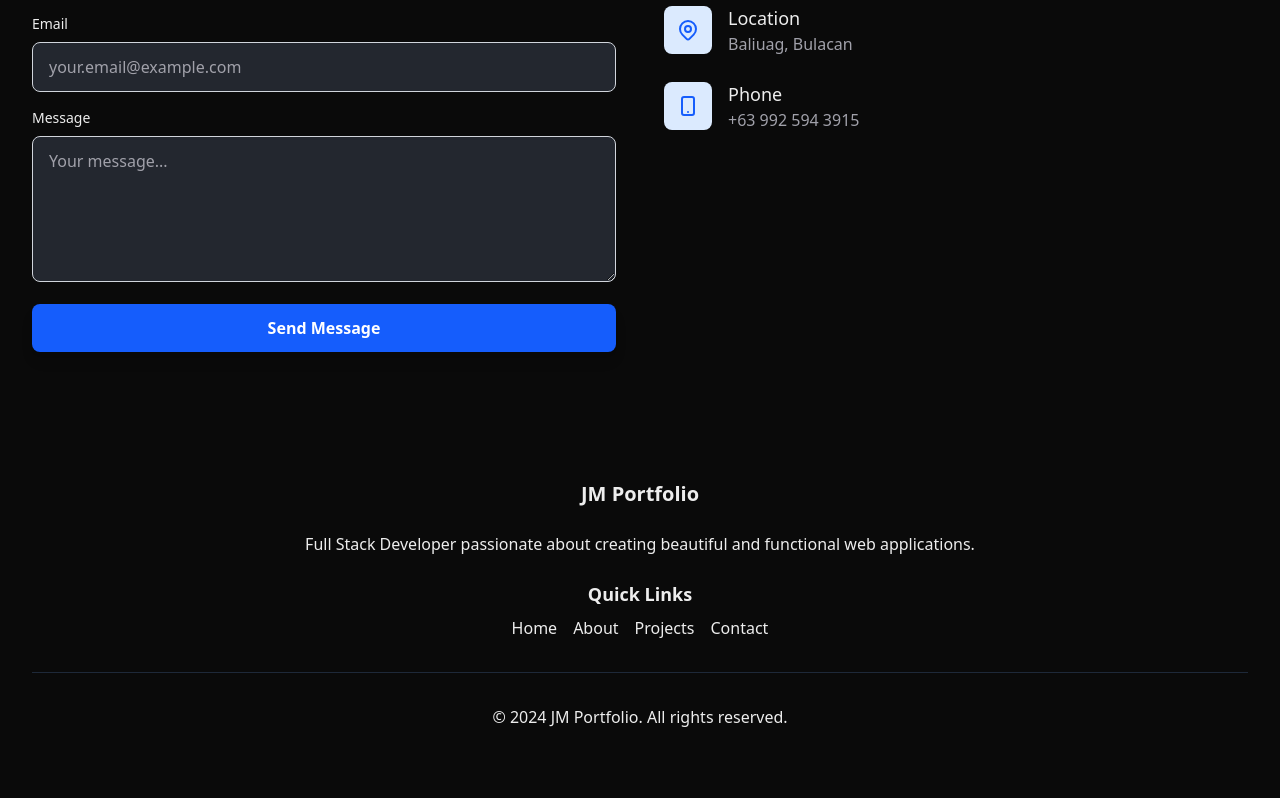
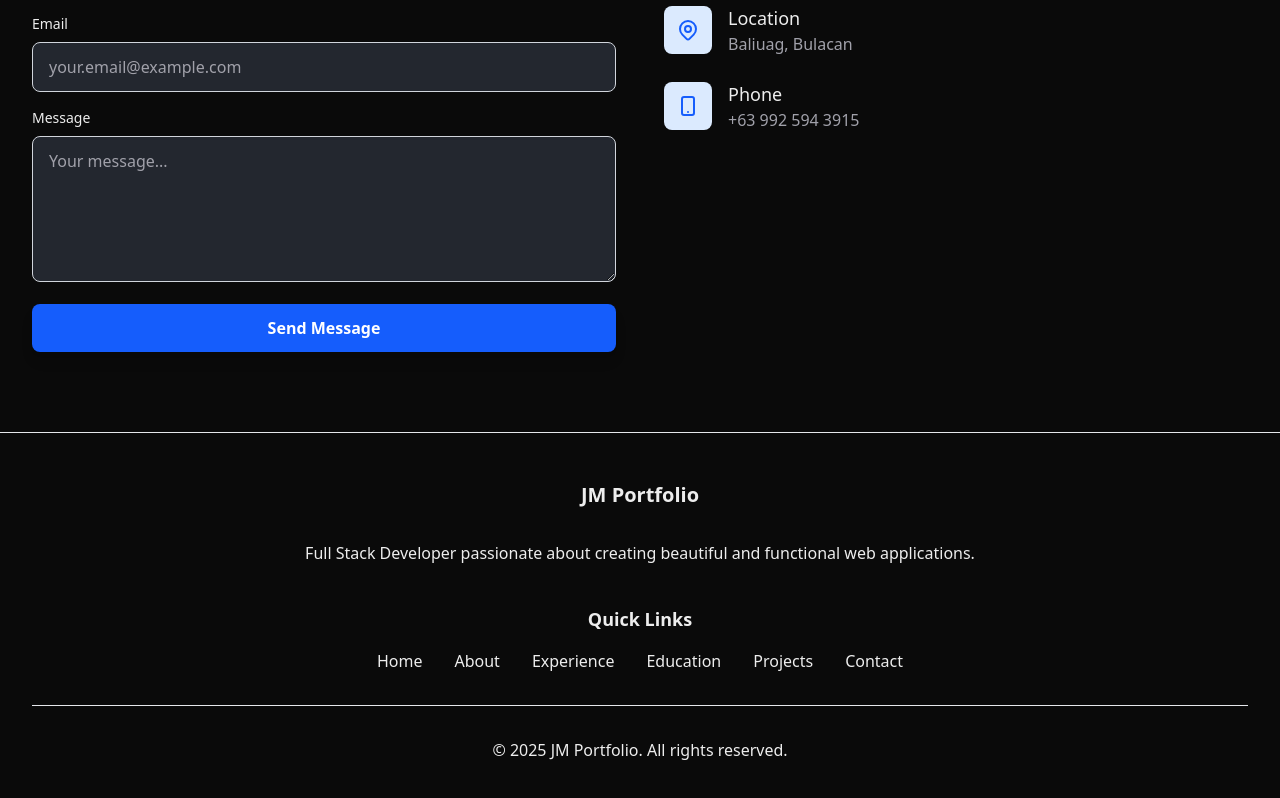
Before and after one commit to micogemino/jm-portfolio, a Next.js app: page / in a window 1280 px wide. Shown: the part 7712-8510 px from the top of the page. Before the commit the page ends 8489 px from the top, so only its background shows below. Built offline with nearby package versions, Linux system fonts and the light colour scheme.

Commit message:
update footer

```diff
--- a/app/components/Footer.tsx
+++ b/app/components/Footer.tsx
@@ -2,26 +2,61 @@
 
 export default function Footer() {
   return (
-    <footer className="py-12 bg-[var(--background)] text-[var(--foreground)]">
+    <footer className="py-12 bg-[var(--background)] text-[var(--foreground)] border-t border-gray-200 dark:border-gray-700">
       <div className="max-w-7xl mx-auto px-4 sm:px-6 lg:px-8">
-        <div className="flex flex-col items-center justify-center text-center gap-4">
+        <div className="flex flex-col items-center justify-center text-center gap-6">
           <h3 className="text-xl font-bold mb-2 text-[var(--foreground)]">JM Portfolio</h3>
-          <p className="text-[var(--foreground)] mb-2">
+          <p className="text-[var(--foreground)] mb-4 max-w-2xl">
             Full Stack Developer passionate about creating beautiful and functional web applications.
           </p>
-          <div>
-            <h4 className="text-lg font-semibold mb-2 text-[var(--foreground)]">Quick Links</h4>
-            <ul className="flex flex-wrap justify-center gap-4">
-              <li><a href="#home" className="text-[var(--foreground)] hover:underline transition-colors duration-200">Home</a></li>
-              <li><a href="#about" className="text-[var(--foreground)] hover:underline transition-colors duration-200">About</a></li>
-              <li><a href="#projects" className="text-[var(--foreground)] hover:underline transition-colors duration-200">Projects</a></li>
-              <li><a href="#contact" className="text-[var(--foreground)] hover:underline transition-colors duration-200">Contact</a></li>
-            </ul>
+
+          {/* Quick Links - Aligned with header navigation */}
+          <div className="w-full">
+            <h4 className="text-lg font-semibold mb-4 text-[var(--foreground)]">Quick Links</h4>
+            <nav className="flex flex-wrap justify-center gap-6 md:gap-8">
+              <a
+                href="#home"
+                className="text-[var(--foreground)] hover:underline transition-colors duration-200"
+              >
+                Home
+              </a>
+              <a
+                href="#about"
+                className="text-[var(--foreground)] hover:underline transition-colors duration-200"
+              >
+                About
+              </a>
+              <a
+                href="#experience"
+                className="text-[var(--foreground)] hover:underline transition-colors duration-200"
+              >
+                Experience
+              </a>
+              <a
+                href="#education"
+                className="text-[var(--foreground)] hover:underline transition-colors duration-200"
+              >
+                Education
+              </a>
+              <a
+                href="#projects"
+                className="text-[var(--foreground)] hover:underline transition-colors duration-200"
+              >
+                Projects
+              </a>
+              <a
+                href="#contact"
+                className="text-[var(--foreground)] hover:underline transition-colors duration-200"
+              >
+                Contact
+              </a>
+            </nav>
           </div>
         </div>
-        <div className="border-t border-gray-800 mt-8 pt-8 text-center">
+
+        <div className="border-t border-gray-200 dark:border-gray-700 mt-8 pt-8 text-center">
           <p className="text-[var(--foreground)]">
-            © 2024 JM Portfolio. All rights reserved.
+            © 2025 JM Portfolio. All rights reserved.
           </p>
         </div>
       </div>
```
